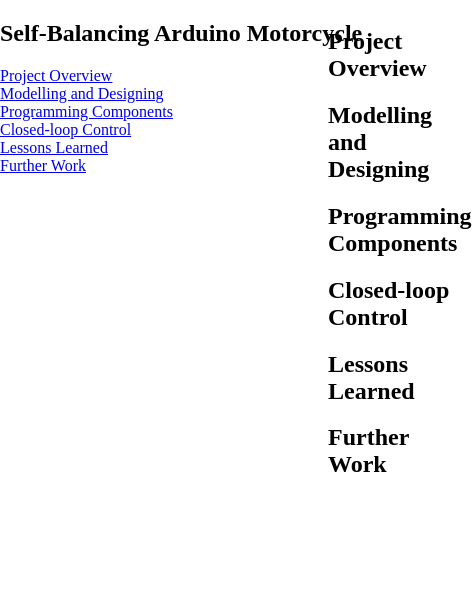
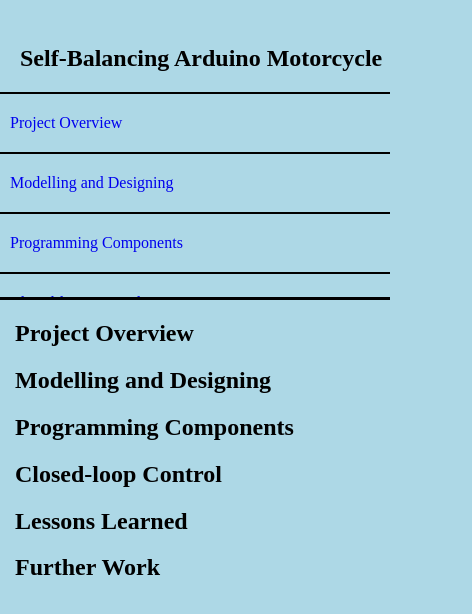
Before and after one commit to The0z/TechnicalDoc2021, a plain HTML site: page index.html in a window 390 px wide. Shown: the whole page, 472 px wide, since content can reach past the window. Drawn offline with Linux system fonts and the light colour scheme.

Commit message:
mobile and desktop support added

```diff
--- a/index.css
+++ b/index.css
@@ -1,19 +1,71 @@
-/* This time will follow mobile first design requirements */
-@media only screen and (min-width: 768px) {
-    /* Desktop Settings */
+body{
+    margin: 0;
+    padding: 0;
+    background-color: lightblue;
+}
 
 
-}
-
 #navbar{
+    display:flex;
+    flex-direction: column;
     position:fixed; /* Want to fix so it doesnt scroll w pg*/
     top: 0px;
     left:0px;
-    display:flex;
-    flex-direction: column;
+    box-sizing: border-box;
+    padding-top: 25px;
+    padding-left: 20px;
+    width: 100%;
+    height: 300px;
+    background-color: lightblue;
+    overflow: auto;
+    border-bottom: 3px solid;
+    z-index: 1;
+}
+
+#navbar > li {
+    list-style-type: none;
+    border: 2px black solid;
+    border-bottom: 0;
+    border-left: 0;
+    border-right: 0;
+    box-sizing: border-box;
+    margin-left: -20px;
+}
+
+.nav-link  {
+    display: block;
+    cursor: pointer;
+    min-width: auto;
+    padding-top: 20px;
+    padding-bottom: 20px;
+    padding-left: 10px;
+    padding-right: 10px;
+    text-decoration: none;
 }
 
 #main-doc{
     position: absolute; /* Since part of body it will scroll with pg */
-    margin-left: 320px;
+    margin-top: 300px;
+    padding-left: 15px;
+    padding-right: 15px;
+    padding-top: 0px;
+    box-sizing: border-box;
+
 }
+
+/* This time will follow mobile first design requirements */
+/* Put this at the end so it overwrites things properly! */
+@media only screen and (min-width: 768px) {
+    /* Desktop Settings */
+    #navbar{
+        width: 300px;
+        height: 100%;
+        border-bottom: 0px none;
+        border-right: 3px black solid;
+    }
+
+    #main-doc{
+        margin-top: 0px;
+        margin-left: 300px;
+    }
+}
--- a/index.html
+++ b/index.html
@@ -20,12 +20,24 @@
         <header>
             <h1>Self-Balancing Arduino Motorcycle</h1>
         </header>
+        <li>
             <a class='nav-link' href="#Project_Overview">Project Overview</a>
+        </li>
+        <li>
             <a class='nav-link' href="#Modelling_and_Designing">Modelling and Designing</a>
+        </li>
+        <li>
             <a class='nav-link' href="#Programming_Components">Programming Components</a>
+        </li>
+        <li>
             <a class='nav-link' href="#Closed-loop_Control">Closed-loop Control</a>
+        </li>
+        <li>
             <a class='nav-link' href="#Lessons_Learned">Lessons Learned</a>
+        </li>
+        <li>
             <a class='nav-link' href="#Further_Work">Further Work</a>
+        </li>
     </nav>
     <!-- contains the page's main content -->
     <main id="main-doc">
```
Lines whose indentation alone changed are shown as unchanged.
